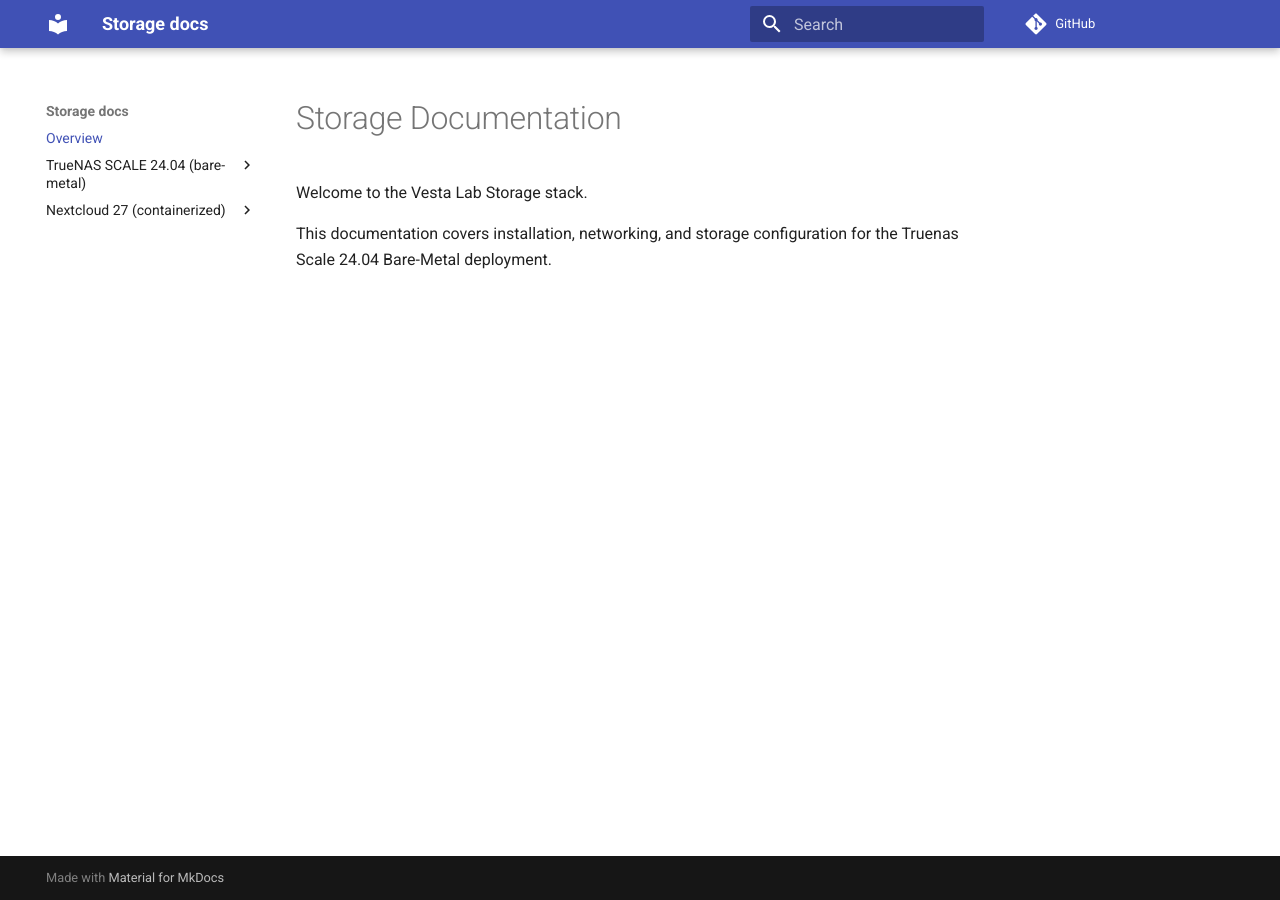
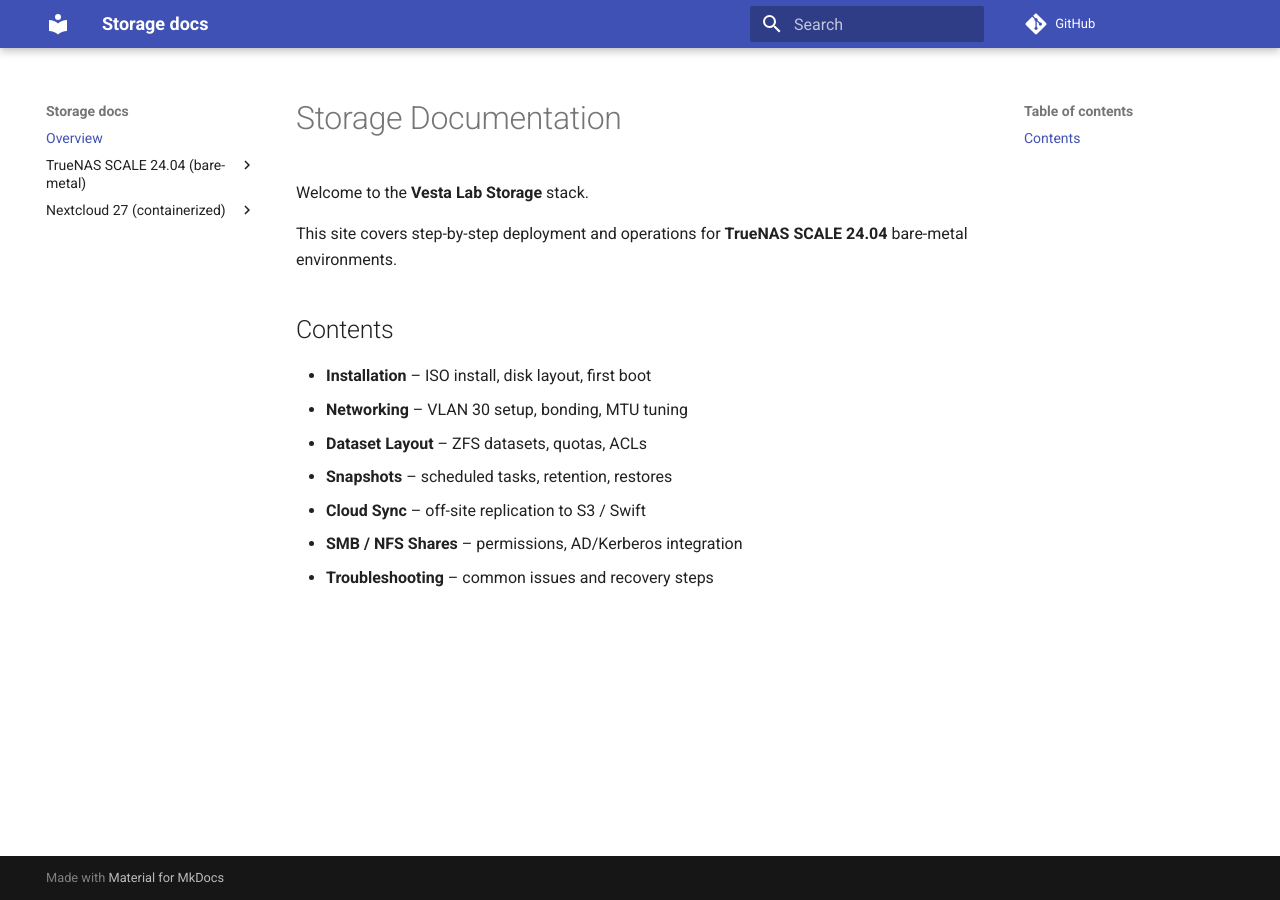
Before and after one commit to iFezGez/storage, an MkDocs documentation site: the page built from docs/index.md, in a window 1280 px wide. Built offline with MkDocs 1.6.1 and Material for MkDocs 9.7.7, drawn with Linux system fonts in a browser that asks for light colours; comment, search, counter and statistics services are not loaded.

Commit message:
Update index.md

```diff
--- a/docs/index.md
+++ b/docs/index.md
@@ -1,5 +1,15 @@
 # Storage Documentation
 
-Welcome to the Vesta Lab Storage stack.
+Welcome to the **Vesta Lab Storage** stack.
 
-This documentation covers installation, networking, and storage configuration for the Truenas Scale 24.04 Bare-Metal deployment.
+This site covers step-by-step deployment and operations for **TrueNAS SCALE 24.04** bare-metal environments.
+
+## Contents
+
+- **Installation** – ISO install, disk layout, first boot
+- **Networking** – VLAN 30 setup, bonding, MTU tuning
+- **Dataset Layout** – ZFS datasets, quotas, ACLs
+- **Snapshots** – scheduled tasks, retention, restores
+- **Cloud Sync** – off-site replication to S3 / Swift
+- **SMB / NFS Shares** – permissions, AD/Kerberos integration
+- **Troubleshooting** – common issues and recovery steps
```
